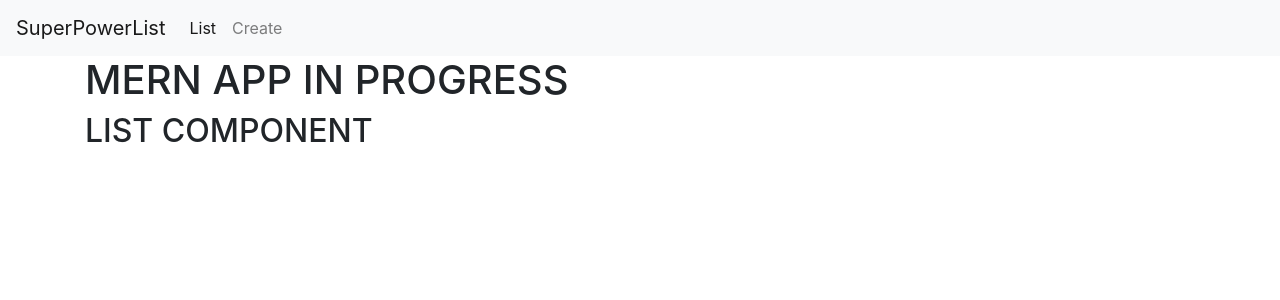
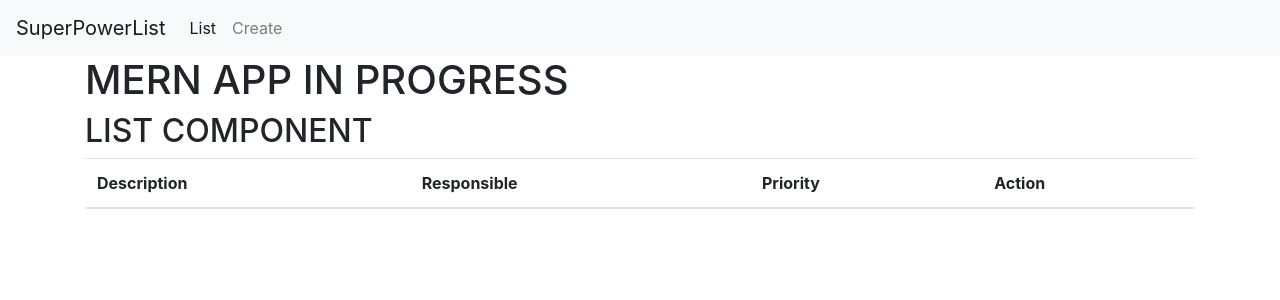
Before and after one commit to CaptainHdz/power-list, a React (Create React App) app in the folder client/: page / in a window 1280 px wide. Shown: the top 300 px of the page. Built offline with nearby package versions, Linux system fonts and the light colour scheme; no server answers.

Commit message:
proper state setup w/ server response

```diff
--- a/client/src/components/List.js
+++ b/client/src/components/List.js
@@ -13,12 +13,34 @@ constructor (props) {
 
 componentDidMount() {
     axios.get("/todos/")
-    .then((response)=> console.log(response))
+    .then((response)=> {
+        const listItemsArr = response.data;
+        this.setState({
+            todos: listItemsArr
+        })
+    }).catch((err) => console.log(err))
 }
     render() {
         return (
             <div>
                 <h2>LIST COMPONENT</h2>
+                <div>
+                    <table className="table">
+                        <thead>
+                            <tr>
+                                <th>Description</th>
+                                <th>Responsible</th>
+                                <th>Priority</th>
+                                <th>Action</th>
+                            </tr>
+                        </thead>
+                        <tbody>
+                            {this.state.todos.map((todos) => {
+                                console.log(todos)
+                            })}
+                        </tbody>
+                    </table>
+                </div>
             </div>
         )
     }
```
